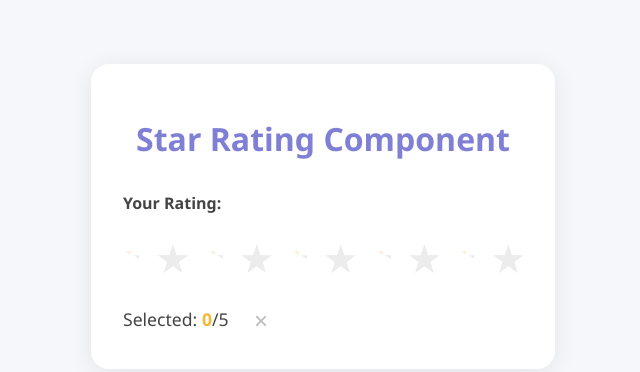
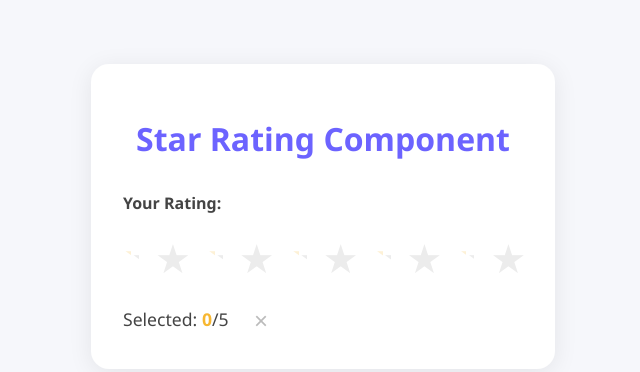
Before and after one commit to ibxbit/30projects30days, a plain HTML site: page Star Rating Component/index.html in a window 1280 px wide. Shown: the whole page, without its empty margins (317-957 px from the left). Drawn offline with Linux system fonts and the light colour scheme.

Commit message:
Tweak main heading color

```diff
--- a/Star Rating Component/styles.css
+++ b/Star Rating Component/styles.css
@@ -18,7 +18,7 @@ main {
 h1 {
   font-size: 2rem;
   margin-bottom: 2rem;
-  color: #7f7fd5;
+  color: #6c63ff;
 }
 .rating-container {
   margin-top: 2rem;
```
